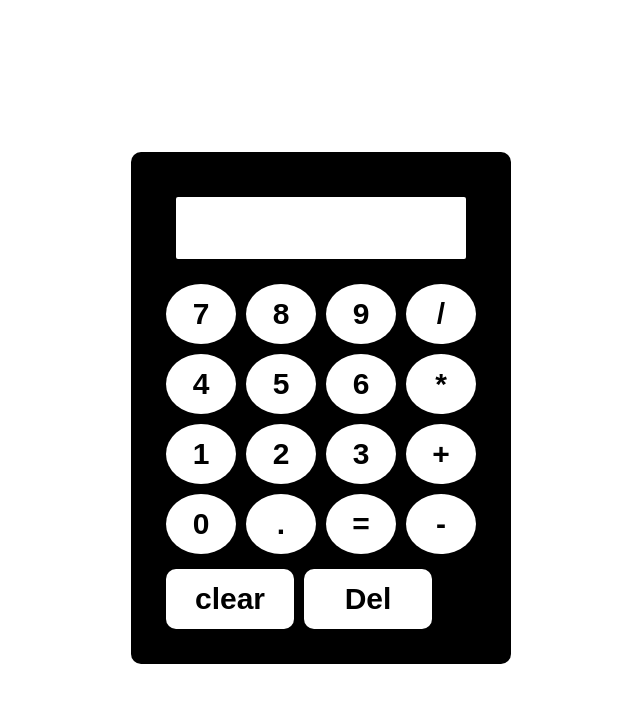
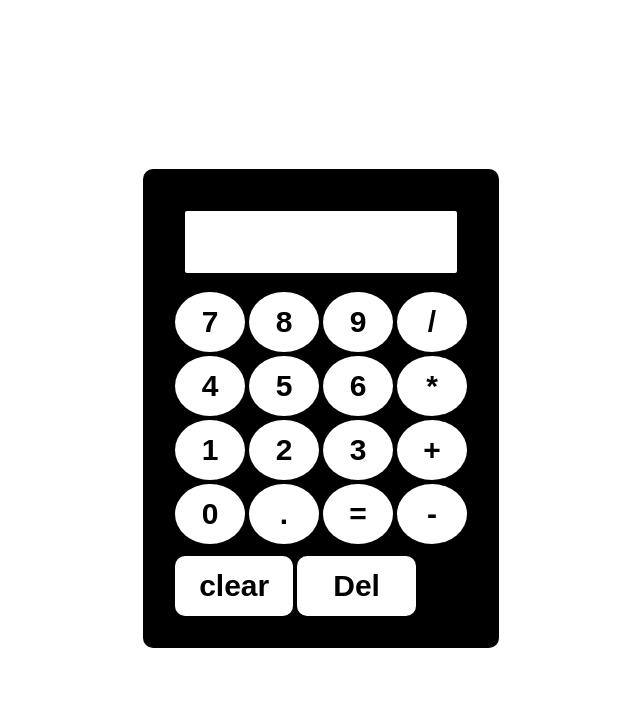
Before and after one commit to richagupta-1001/calculator_app_task, a React (Create React App) app: page / in a window 1280 px wide. Shown: the top 702 px of the page, without its empty margins (319-959 px from the left). Built offline with nearby package versions, Linux system fonts and the light colour scheme.

Commit message:
second commit

```diff
--- a/src/App.css
+++ b/src/App.css
@@ -19,7 +19,7 @@ form input{
   background-color: white;
   border-radius: 50%;
   color:black;
-  margin: 5px;
+  margin: 2px;
   font-weight: bold;
   font-size: 30px;
   cursor:pointer;
```
